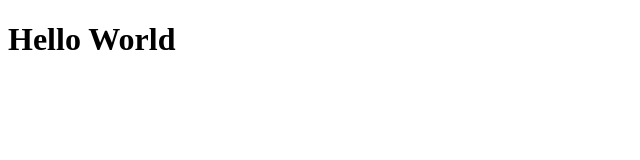
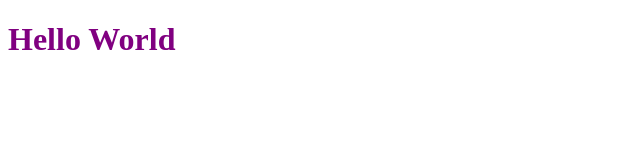
Before and after one commit to Rocketseat-Study-Repositories/ignite2021-ig.news, a Next.js app: page / in a window 1280 px wide. Shown: the top 160 px of the page, without its empty margins (0-640 px from the left). Built offline with nearby package versions, Linux system fonts and the light colour scheme.

Commit message:
Integration with sass

```diff
--- a/package.json
+++ b/package.json
@@ -10,7 +10,8 @@
   "dependencies": {
     "next": "10.2.3",
     "react": "17.0.2",
-    "react-dom": "17.0.2"
+    "react-dom": "17.0.2",
+    "sass": "^1.34.1"
   },
   "devDependencies": {
     "@types/node": "^15.12.1",
--- a/src/pages/index.tsx
+++ b/src/pages/index.tsx
@@ -1,3 +1,5 @@
+import styles from "../styles/home.module.scss";
+
 export default function Home() {
-  return <h1>Hello World</h1>;
+  return <h1 className={styles.title}>Hello World</h1>;
 }
--- /dev/null
+++ b/src/styles/home.module.scss
@@ -0,0 +1,3 @@
+.title {
+  color: purple;
+}
```
Also changed, not shown: 1 other file (tests, documents, lock files or other folders).
